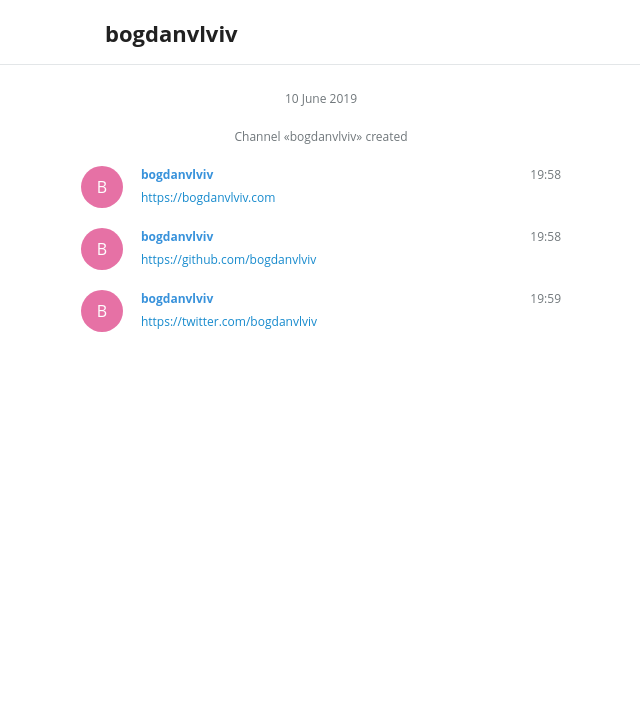
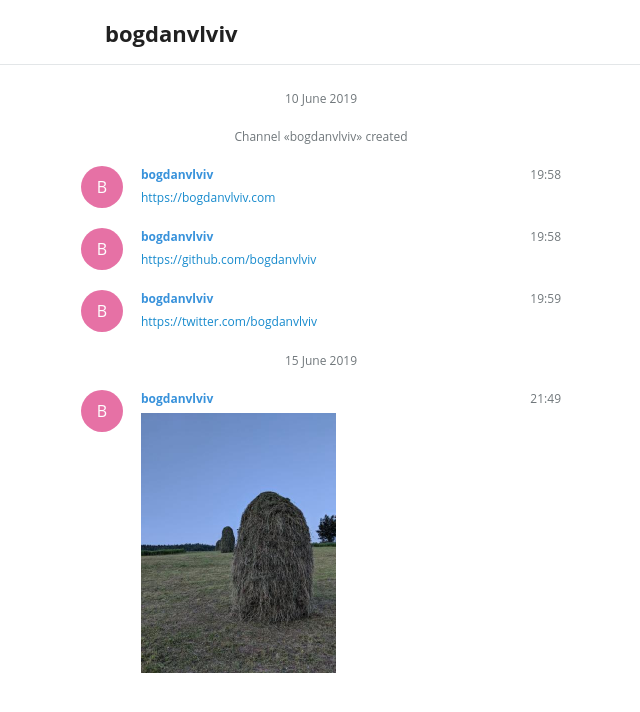
Before and after one commit to crowdpro3/bogdanvlviv.github.io, a Jekyll site: the page telegram/bogdanvlviv/messages.html, which Jekyll copies as it is, in a window 1280 px wide. Shown: the top 712 px of the page, without its empty margins (319-959 px from the left). Built offline with Jekyll 4.4.1, drawn with Linux system fonts in a browser that asks for light colours.

Commit message:
update telegram/bogdanvlviv

```diff
--- a/telegram/bogdanvlviv/messages.html
+++ b/telegram/bogdanvlviv/messages.html
@@ -147,6 +147,52 @@ bogdanvlviv
 
      </div>
 
+     <div class="message service" id="message-2">
+
+      <div class="body details">
+15 June 2019
+      </div>
+
+     </div>
+
+     <div class="message default clearfix" id="message13">
+
+      <div class="pull_left userpic_wrap">
+
+       <div class="userpic userpic6" style="width: 42px; height: 42px">
+
+        <div class="initials" style="line-height: 42px">
+b
+        </div>
+
+       </div>
+
+      </div>
+
+      <div class="body">
+
+       <div class="pull_right date details" title="15.06.2019 21:49:49">
+21:49
+       </div>
+
+       <div class="from_name">
+bogdanvlviv
+       </div>
+
+       <div class="media_wrap clearfix">
+
+        <a class="photo_wrap clearfix pull_left" href="photos/photo_1@15-06-2019_21-49-49.jpg">
+
+         <img class="photo" src="photos/photo_1@15-06-2019_21-49-49_thumb.jpg" style="width: 195px; height: 260px"/>
+
+        </a>
+
+       </div>
+
+      </div>
+
+     </div>
+
     </div>
 
    </div>
```
Also changed, not shown: telegram/bogdanvlviv/photos/photo_1@15-06-2019_21-49-49.jpg (added), telegram/bogdanvlviv/photos/photo_1@15-06-2019_21-49-49_thumb.jpg (added).
